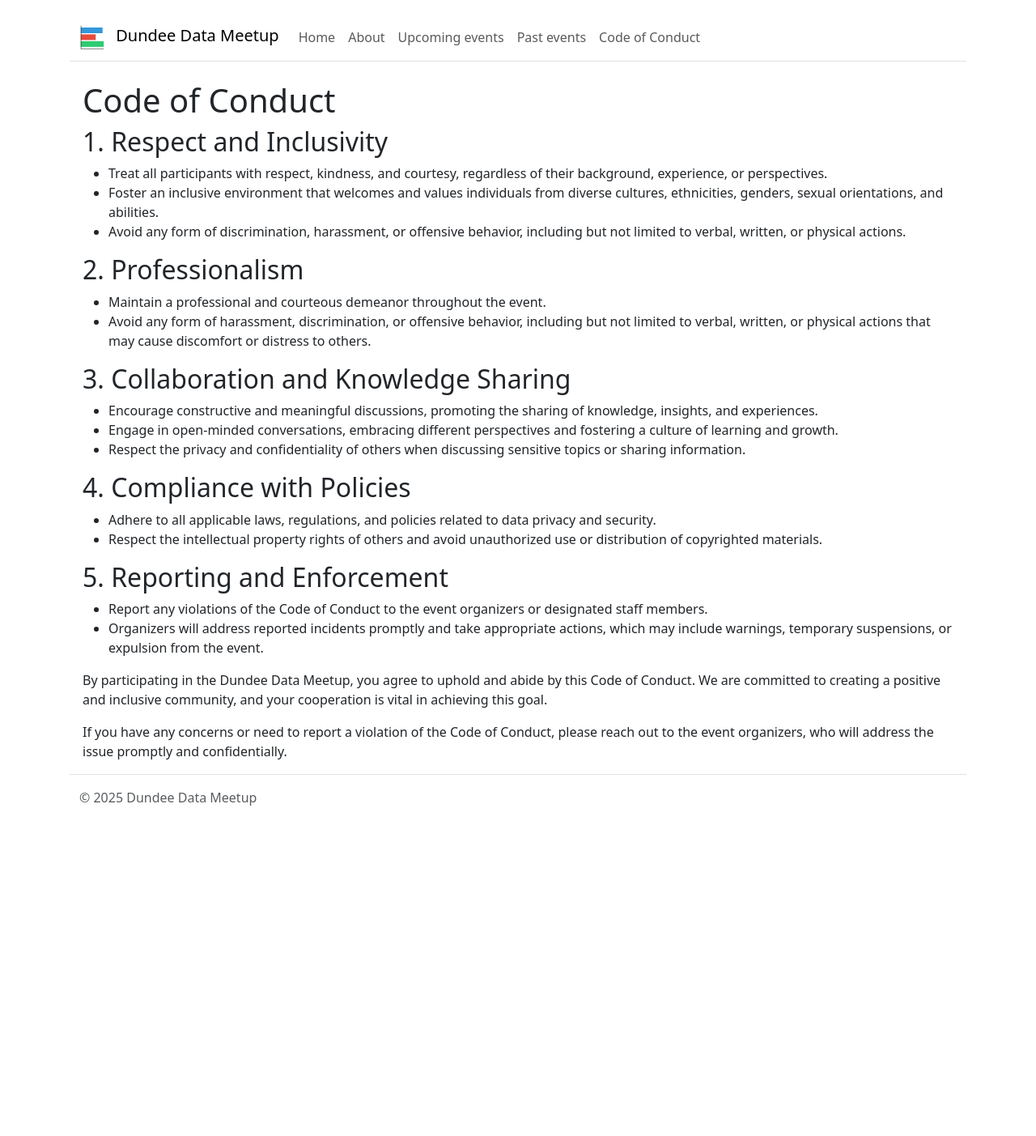
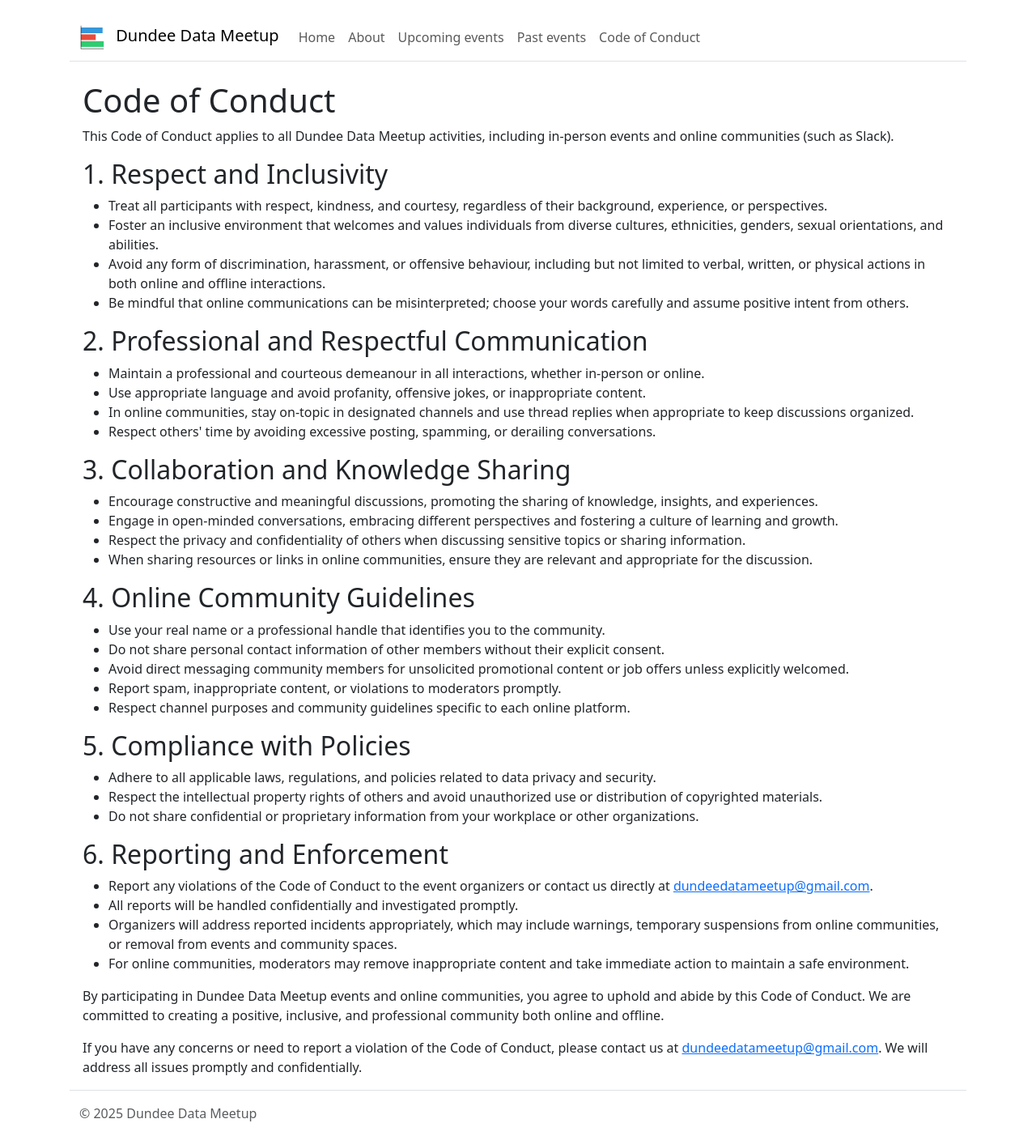
Before and after one commit to DundeeDataMeetup/dundeedatameetup.github.io, a Jekyll site: the page built from code-of-conduct.html, in a window 1280 px wide. Shown: the whole page at 81% size. Built offline with Jekyll 4.4.1, drawn with Linux system fonts in a browser that asks for light colours; before the commit the page ends 1013 px from its top, so only the background shows below that.

Commit message:
chore: update code of conduct

```diff
--- a/code-of-conduct.html
+++ b/code-of-conduct.html
@@ -5,17 +5,22 @@
 
 <h1>{{page.title}}</h1>
 
+<p>This Code of Conduct applies to all Dundee Data Meetup activities, including in-person events and online communities (such as Slack).</p>
+
 <h2>1. Respect and Inclusivity</h2>
 <ul>
     <li>Treat all participants with respect, kindness, and courtesy, regardless of their background, experience, or perspectives.</li>
     <li>Foster an inclusive environment that welcomes and values individuals from diverse cultures, ethnicities, genders, sexual orientations, and abilities.</li>
-    <li>Avoid any form of discrimination, harassment, or offensive behavior, including but not limited to verbal, written, or physical actions.</li>
+    <li>Avoid any form of discrimination, harassment, or offensive behaviour, including but not limited to verbal, written, or physical actions in both online and offline interactions.</li>
+    <li>Be mindful that online communications can be misinterpreted; choose your words carefully and assume positive intent from others.</li>
 </ul>
 
-<h2>2. Professionalism</h2>
+<h2>2. Professional and Respectful Communication</h2>
 <ul>
-    <li>Maintain a professional and courteous demeanor throughout the event.</li>
-    <li>Avoid any form of harassment, discrimination, or offensive behavior, including but not limited to verbal, written, or physical actions that may cause discomfort or distress to others.</li>
+    <li>Maintain a professional and courteous demeanour in all interactions, whether in-person or online.</li>
+    <li>Use appropriate language and avoid profanity, offensive jokes, or inappropriate content.</li>
+    <li>In online communities, stay on-topic in designated channels and use thread replies when appropriate to keep discussions organized.</li>
+    <li>Respect others' time by avoiding excessive posting, spamming, or derailing conversations.</li>
 </ul>
 
 <h2>3. Collaboration and Knowledge Sharing</h2>
@@ -23,20 +28,33 @@
     <li>Encourage constructive and meaningful discussions, promoting the sharing of knowledge, insights, and experiences.</li>
     <li>Engage in open-minded conversations, embracing different perspectives and fostering a culture of learning and growth.</li>
     <li>Respect the privacy and confidentiality of others when discussing sensitive topics or sharing information.</li>
+    <li>When sharing resources or links in online communities, ensure they are relevant and appropriate for the discussion.</li>
 </ul>
 
-<h2>4. Compliance with Policies</h2>
+<h2>4. Online Community Guidelines</h2>
+<ul>
+    <li>Use your real name or a professional handle that identifies you to the community.</li>
+    <li>Do not share personal contact information of other members without their explicit consent.</li>
+    <li>Avoid direct messaging community members for unsolicited promotional content or job offers unless explicitly welcomed.</li>
+    <li>Report spam, inappropriate content, or violations to moderators promptly.</li>
+    <li>Respect channel purposes and community guidelines specific to each online platform.</li>
+</ul>
+
+<h2>5. Compliance with Policies</h2>
 <ul>
     <li>Adhere to all applicable laws, regulations, and policies related to data privacy and security.</li>
     <li>Respect the intellectual property rights of others and avoid unauthorized use or distribution of copyrighted materials.</li>
+    <li>Do not share confidential or proprietary information from your workplace or other organizations.</li>
 </ul>
 
-<h2>5. Reporting and Enforcement</h2>
+<h2>6. Reporting and Enforcement</h2>
 <ul>
-    <li>Report any violations of the Code of Conduct to the event organizers or designated staff members.</li>
-    <li>Organizers will address reported incidents promptly and take appropriate actions, which may include warnings, temporary suspensions, or expulsion from the event.</li>
+    <li>Report any violations of the Code of Conduct to the event organizers or contact us directly at <a href="mailto:dundeedatameetup@gmail.com" >dundeedatameetup@gmail.com</a>.</li>
+    <li>All reports will be handled confidentially and investigated promptly.</li>
+    <li>Organizers will address reported incidents appropriately, which may include warnings, temporary suspensions from online communities, or removal from events and community spaces.</li>
+    <li>For online communities, moderators may remove inappropriate content and take immediate action to maintain a safe environment.</li>
 </ul>
 
-<p>By participating in the Dundee Data Meetup, you agree to uphold and abide by this Code of Conduct. We are committed to creating a positive and inclusive community, and your cooperation is vital in achieving this goal.</p>
+<p>By participating in Dundee Data Meetup events and online communities, you agree to uphold and abide by this Code of Conduct. We are committed to creating a positive, inclusive, and professional community both online and offline.</p>
 
-<p>If you have any concerns or need to report a violation of the Code of Conduct, please reach out to the event organizers, who will address the issue promptly and confidentially.</p>
+<p>If you have any concerns or need to report a violation of the Code of Conduct, please contact us at <a href="mailto:dundeedatameetup@gmail.com" >dundeedatameetup@gmail.com</a>. We will address all issues promptly and confidentially.</p>
```
